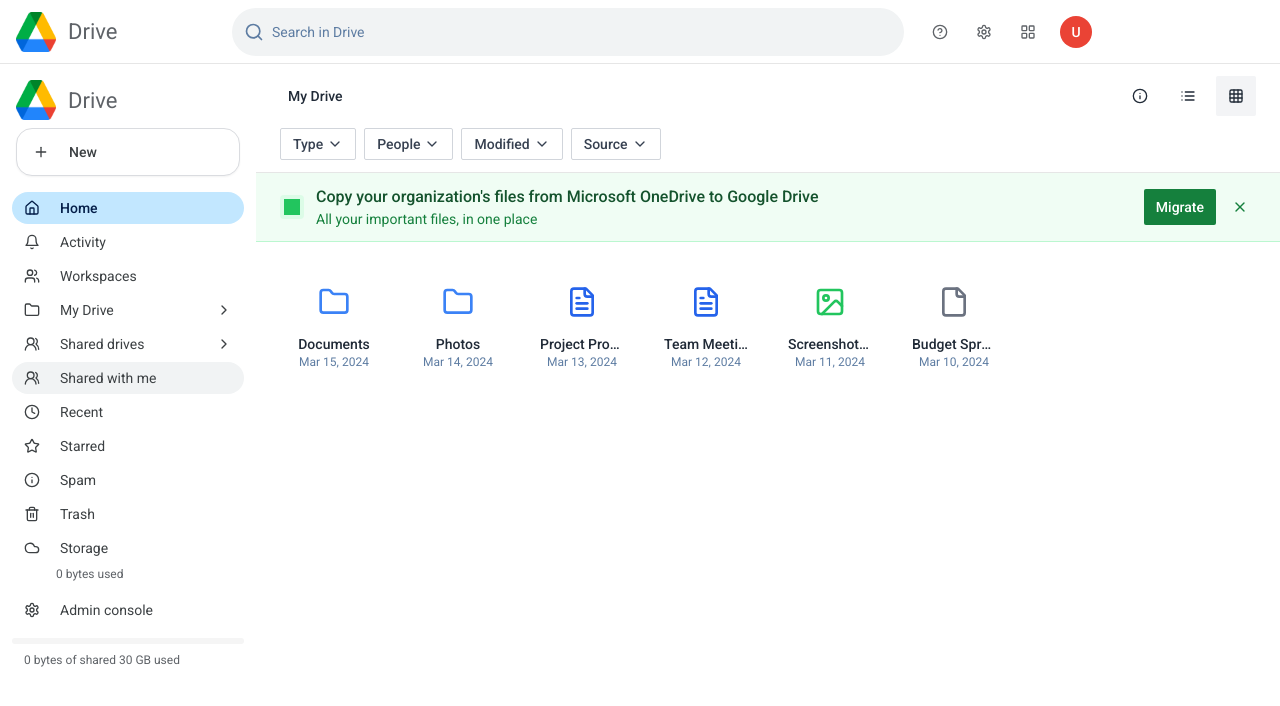
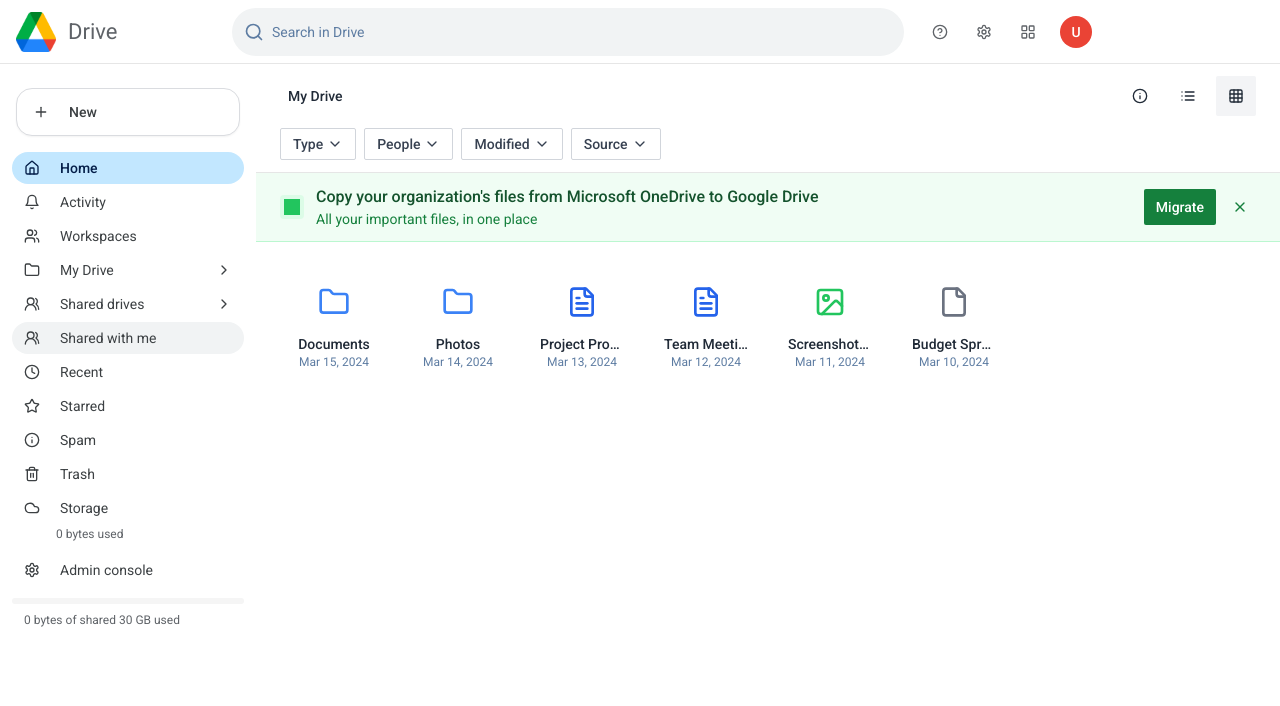
Before and after one commit to maddiedreese/not-drive, a React (Vite) app: page / in a window 1280 px wide. Shown: the top 706 px of the page. Built offline with nearby package versions, Linux system fonts and the light colour scheme.

Commit message:
Remove element from sidebar

```diff
--- a/src/components/GoogleDriveSidebar.tsx
+++ b/src/components/GoogleDriveSidebar.tsx
@@ -40,12 +40,6 @@ export function Sidebar() {
     <div className="w-64 bg-white flex flex-col h-full">
       {/* Logo */}
       <div className="p-4 pb-2">
-        <div className="flex items-center gap-3">
-          <div className="w-10 h-10 relative">
-            <img src="/lovable-uploads/4c411c67-6aa0-4cf3-a00e-58ad7c51bc1e.png" alt="Google Drive" className="w-10 h-10" />
-          </div>
-          <h1 className="text-[22px] text-[#5f6368] font-normal font-roboto">Drive</h1>
-        </div>
       </div>
 
       <div className="px-4 pb-4">
```
